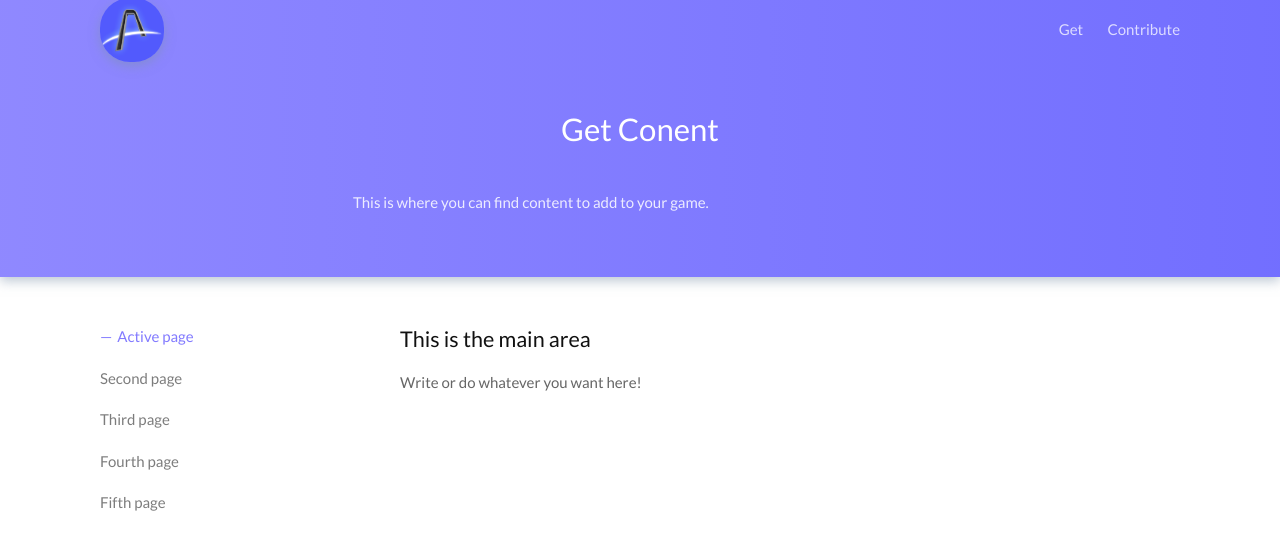
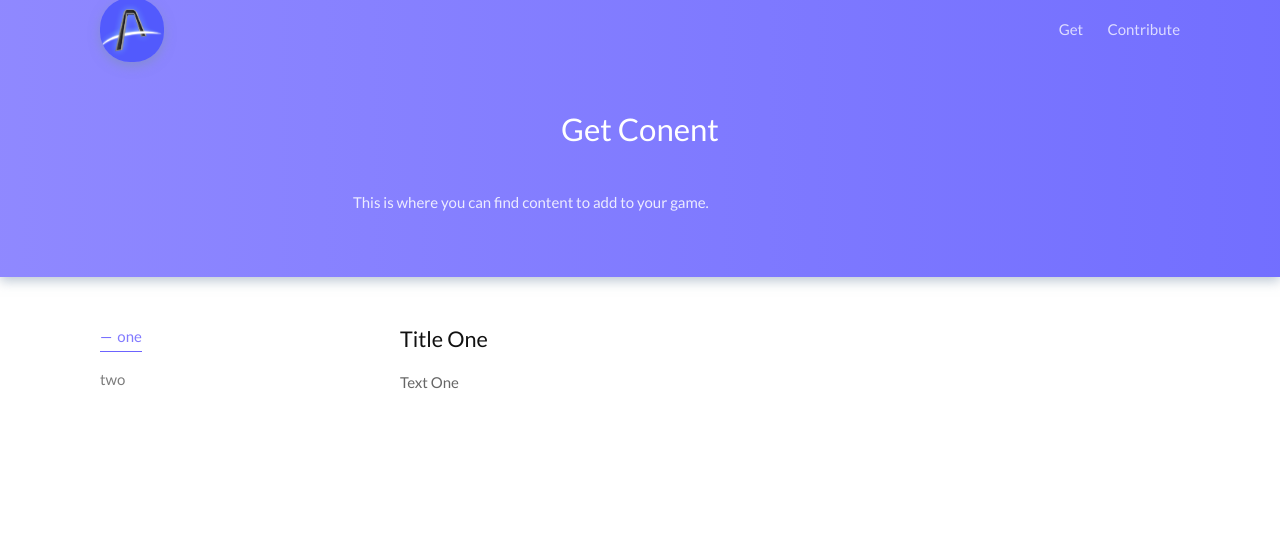
Before and after one commit to artemis-sbs/artemis-sbs.github.io, a plain HTML site: page get-content.html in a window 1280 px wide. Drawn offline with Linux system fonts and the light colour scheme.

Commit message:
menu test

```diff
--- a/get-content.html
+++ b/get-content.html
@@ -1,11 +1,13 @@
 <!DOCTYPE html>
 <html lang='en'>
+
 <head>
 	<meta class="utf-8">
 	<meta name="viewport" content="width=device-width, initial-scale=1, maximum-scale=1">
 	<title>Get Content</title>
 	<link rel='stylesheet' href='css/style.css' />
 </head>
+
 <body>
 	<!-- navbar -->
 	<div class="navbar navbar--extended">
@@ -15,11 +17,22 @@
 				<a href="./index.html" class="navbar__logo"></a>
 				<nav class="navbar__menu">
 					<ul>
-						<li><a href="./get-content.html">Get</a></li>
-						<li><a href="./contribute.html">Contribute</a></li>
+						<li>
+							<a href="./get-content.html">Get</a>
+						</li>
+						<li>
+							<a href="./contribute.html">Contribute</a>
+						</li>
 					</ul>
 				</nav>
-				<div class="navbar__menu-mob"><a href="" id='toggle'><svg role="img" xmlns="http://www.w3.org/2000/svg" viewBox="0 0 448 512"><path fill="currentColor" d="M16 132h416c8.837 0 16-7.163 16-16V76c0-8.837-7.163-16-16-16H16C7.163 60 0 67.163 0 76v40c0 8.837 7.163 16 16 16zm0 160h416c8.837 0 16-7.163 16-16v-40c0-8.837-7.163-16-16-16H16c-8.837 0-16 7.163-16 16v40c0 8.837 7.163 16 16 16zm0 160h416c8.837 0 16-7.163 16-16v-40c0-8.837-7.163-16-16-16H16c-8.837 0-16 7.163-16 16v40c0 8.837 7.163 16 16 16z" class=""></path></svg></a></div>
+				<div class="navbar__menu-mob">
+					<a href="" id='toggle'>
+						<svg role="img" xmlns="http://www.w3.org/2000/svg" viewBox="0 0 448 512">
+							<path fill="currentColor" d="M16 132h416c8.837 0 16-7.163 16-16V76c0-8.837-7.163-16-16-16H16C7.163 60 0 67.163 0 76v40c0 8.837 7.163 16 16 16zm0 160h416c8.837 0 16-7.163 16-16v-40c0-8.837-7.163-16-16-16H16c-8.837 0-16 7.163-16 16v40c0 8.837 7.163 16 16 16zm0 160h416c8.837 0 16-7.163 16-16v-40c0-8.837-7.163-16-16-16H16c-8.837 0-16 7.163-16 16v40c0 8.837 7.163 16 16 16z"
+							 class=""></path>
+						</svg>
+					</a>
+				</div>
 			</div>
 		</div>
 	</div>
@@ -32,7 +45,7 @@
 				<div class="page__header__content">
 					<div class="page__header__content__inner" id='navConverter'>
 						<h1 class="page__header__title">Get Conent</h1>
-						<p class="page__header__text">This is  where you can find content to add to your game.</p>
+						<p class="page__header__text">This is where you can find content to add to your game.</p>
 					</div>
 				</div>
 			</div>
@@ -43,24 +56,72 @@
 		<div class="container">
 			<div class="page__inner">
 				<div class="page__menu">
-					<ul class="vMenu">
-						<li><a href="#" class="vMenu--active">Active page</a></li>
-						<li><a href="#">Second page</a></li>
-						<li><a href="#">Third page</a></li>
-						<li><a href="#">Fourth page</a></li>
-						<li><a href="#">Fifth page</a></li>
+					<ul id="page-menu" class="vMenu">
 					</ul>
 				</div>
-				<div class="page__main">
-					<div class="text-container">
-						<h3 class="page__main__title">This is the main area</h3>
-						<p>Write or do whatever you want here!</p>
-					</div>
+				<div id="page-content" class="page__main">
+
 				</div>
 			</div>
 		</div>
 	</div>
 
-<script src='js/app.min.js'></script>
+	<script src='js/app.min.js'></script>
+	<script>
+		//////////////////////////////////////////////////////////////////
+
+		missions = [
+////////////////////////////////////
+			{
+				menu: "one",
+				title: "Title One",
+				description: `<p>Text One</p>`
+			},
+////////////////////////////////////
+			{
+				menu: "two",
+				title: "Title Two",
+				description: `<p>Text Two</p>` }
+		];
+
+
+		////////////////////////////////////////////////////
+		var menu = document.getElementById("page-menu");
+		var active;
+
+		function setPage(mission) {
+			let page = document.getElementById("page-content")
+				page.innerHTML = `<div class="text-container">
+					<h3 class="page__main__title">${mission.title}</h3>
+					${mission.description}
+					</div>`
+		}
+
+		for (let mission of missions) {
+			let li = document.createElement("li")
+			let anchor = document.createElement("a")
+			anchor.href = "#";
+			anchor.text = mission.menu;
+			anchor.onclick = () => {
+				if (active) {
+					active.classList.remove('vMenu--active')
+					li.classList.add('vMenu--active')
+					active = li;
+				}
+				setPage(mission);
+			}
+
+			li.appendChild(anchor)
+			menu.appendChild(li)
+			if (!active) {
+				li.classList.add('vMenu--active')
+				active = li;
+				setPage(mission);
+			}
+		}
+
+
+	</script>
 </body>
+
 </html>
```
Also changed, not shown: favicon.ico.
